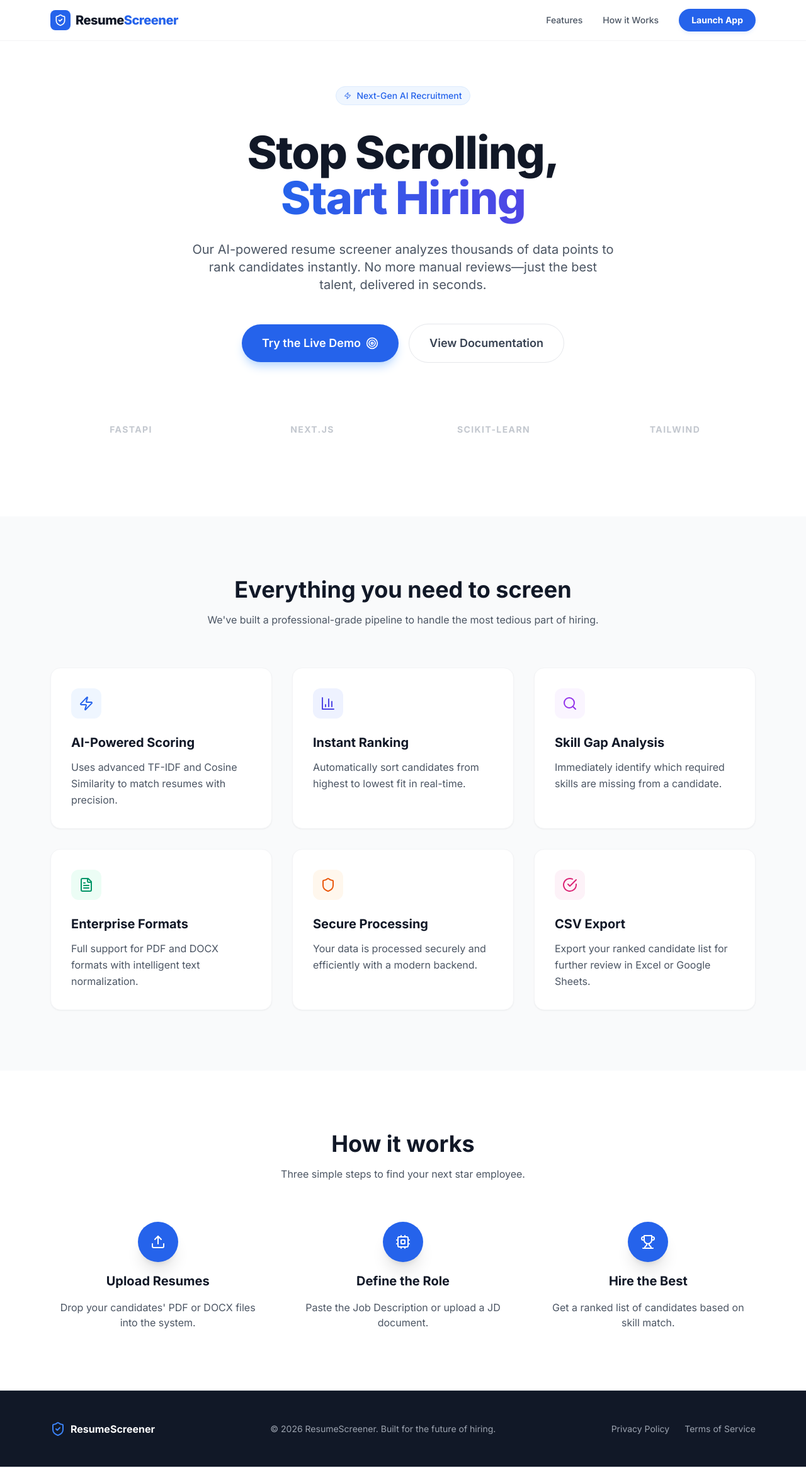
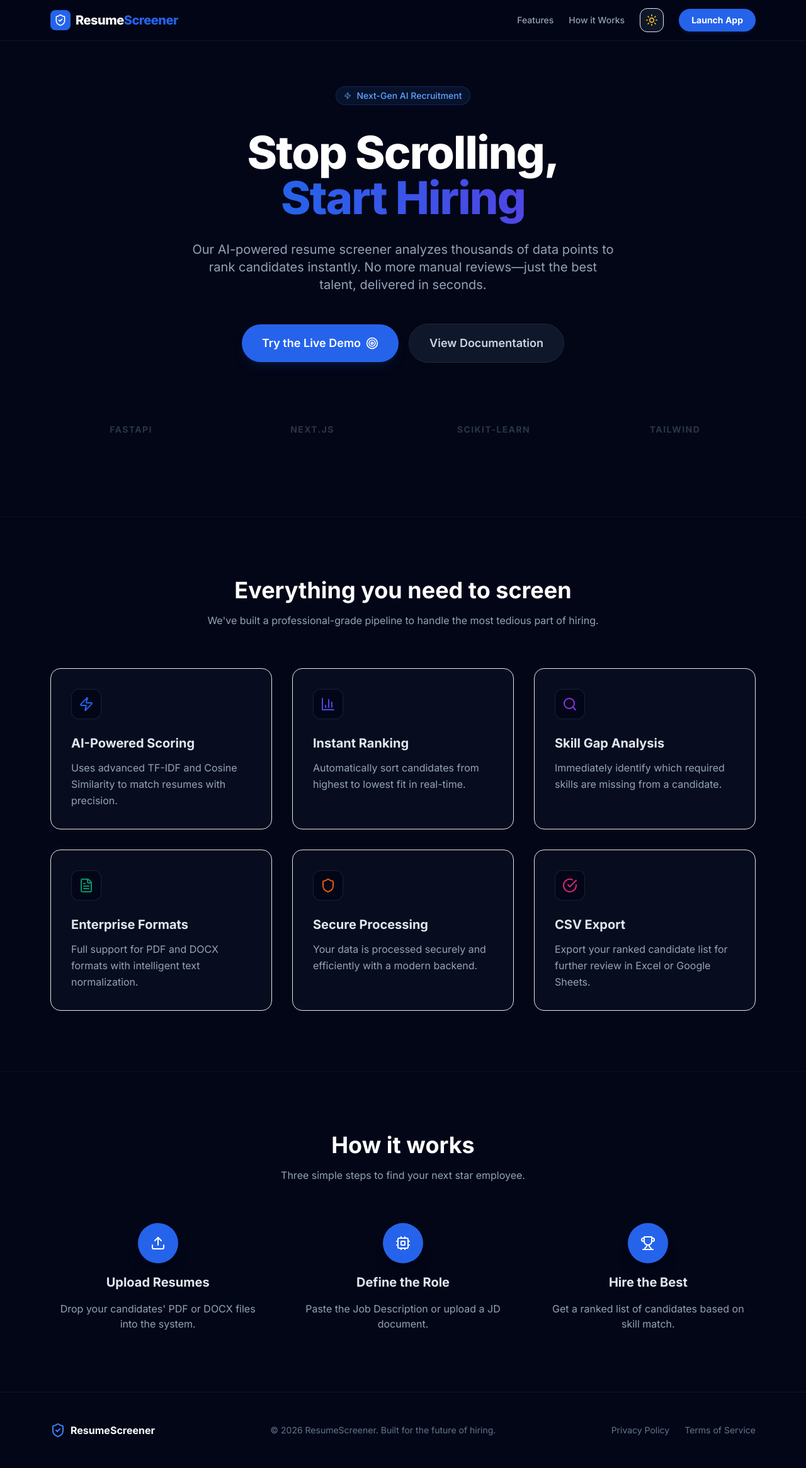
Before and after one commit to Aryan-theccool/resume-task, a Next.js app in the folder frontend/: page / in a window 1280 px wide. Shown: the whole page at 63% size. Built offline with nearby package versions, Linux system fonts and the light colour scheme; no server answers.

Commit message:
implement frontend dashboard with resume upload, job description analysis, and interactive results table components

```diff
--- a/frontend/app/page.tsx
+++ b/frontend/app/page.tsx
@@ -3,25 +3,38 @@ import React, { useState } from 'react';
 import UploadSection from '@/components/UploadSection';
 import ResultsTable from '@/components/ResultsTable';
 import LandingPage from '@/components/landing/page';
-import { ArrowLeft } from 'lucide-react';
+import { ArrowLeft, Sun, Moon } from 'lucide-react';
 
 export default function HomePage() {
   const [showScreener, setShowScreener] = useState(false);
   const [analysisCount, setAnalysisCount] = useState(0);
+  const [darkMode, setDarkMode] = useState(true);
 
   if (!showScreener) {
-    return <LandingPage onLaunch={() => setShowScreener(true)} />;
+    return <LandingPage onLaunch={() => setShowScreener(true)} darkMode={darkMode} setDarkMode={setDarkMode} />;
   }
 
   return (
-    <div className="bg-slate-950 text-white min-h-screen selection:bg-blue-500/30 selection:text-blue-300 overflow-x-hidden">
+    <div className={`${
+      darkMode
+        ? 'bg-slate-950 text-white selection:bg-blue-500/30 selection:text-blue-300'
+        : 'bg-slate-50 text-slate-900 selection:bg-blue-100 selection:text-blue-700'
+    } min-h-screen overflow-x-hidden transition-colors duration-300`}>
       {/* Sleek top navbar banner (Synced with Landing) */}
-      <header className="border-b border-slate-900 bg-slate-950/80 backdrop-blur-md sticky top-0 z-50 px-6 py-4">
+      <header className={`${
+        darkMode
+          ? 'border-slate-900 bg-slate-950/80 text-white'
+          : 'border-slate-200 bg-white/80 text-slate-800'
+      } border-b backdrop-blur-md sticky top-0 z-50 px-6 py-4 transition-colors duration-300`}>
         <div className="max-w-6xl mx-auto flex items-center justify-between">
           <div className="flex items-center gap-3">
             <button
               onClick={() => setShowScreener(false)}
-              className="p-2 hover:bg-slate-900 rounded-lg text-slate-400 hover:text-white transition-colors mr-1"
+              className={`p-2 rounded-lg transition-colors mr-1 ${
+                darkMode
+                  ? 'hover:bg-slate-900 text-slate-400 hover:text-white'
+                  : 'hover:bg-slate-100 text-slate-500 hover:text-slate-800'
+              }`}
               title="Back to Home"
             >
               <ArrowLeft className="w-5 h-5" />
@@ -29,28 +42,52 @@ export default function HomePage() {
             <div className="w-8 h-8 rounded-lg bg-gradient-to-r from-blue-600 to-indigo-600 flex items-center justify-center font-bold text-white text-sm shadow-md shadow-blue-500/10">
               RS
             </div>
-            <span className="font-extrabold text-lg tracking-tight text-white">
+            <span className={`font-extrabold text-lg tracking-tight ${darkMode ? 'text-white' : 'text-slate-800'}`}>
               Resume<span className="text-blue-400">Screener</span>
             </span>
           </div>
 
-          <div className="text-xs text-slate-500 font-mono bg-slate-900 border border-slate-800/80 px-3 py-1.5 rounded-full">
-            v1.0.0 Beta
+          <div className="flex items-center gap-4">
+            <button
+              onClick={() => setDarkMode(!darkMode)}
+              className={`p-2 rounded-xl border transition-all active:scale-[0.9] ${
+                darkMode
+                  ? 'border-slate-850 bg-slate-900 hover:bg-slate-850 text-amber-400 hover:text-amber-300'
+                  : 'border-slate-200 bg-slate-100 hover:bg-slate-200 text-indigo-600 hover:text-indigo-700'
+              }`}
+              title={darkMode ? "Switch to Light Mode" : "Switch to Dark Mode"}
+            >
+              {darkMode ? <Sun className="w-5 h-5" /> : <Moon className="w-5 h-5" />}
+            </button>
+
+            <div className={`text-xs font-mono px-3 py-1.5 rounded-full border transition-colors duration-300 ${
+              darkMode
+                ? 'text-slate-500 bg-slate-900 border-slate-800/80'
+                : 'text-slate-500 bg-slate-150 border-slate-200'
+            }`}>
+              v1.0.0 Beta
+            </div>
           </div>
         </div>
       </header>
 
       <main className="p-4 md:p-8 max-w-6xl mx-auto space-y-8 animate-in fade-in duration-500">
-        <UploadSection onAnalysisComplete={() => setAnalysisCount(c => c + 1)} />
+        <UploadSection darkMode={darkMode} onAnalysisComplete={() => setAnalysisCount(c => c + 1)} />
 
         <div className="space-y-4 animate-in fade-in slide-in-from-bottom-4 duration-500">
-          <h2 className="text-lg font-extrabold tracking-tight text-slate-200">Ranked Candidates</h2>
-          <ResultsTable key={analysisCount} refresh={() => setAnalysisCount(c => c + 1)} />
+          <h2 className={`text-lg font-extrabold tracking-tight ${darkMode ? 'text-slate-200' : 'text-slate-800'}`}>
+            Ranked Candidates
+          </h2>
+          <ResultsTable darkMode={darkMode} key={analysisCount} refresh={() => setAnalysisCount(c => c + 1)} />
         </div>
       </main>
 
       {/* Modern minimal footer */}
-      <footer className="border-t border-slate-900 bg-slate-950 py-8 px-6 text-center text-xs text-slate-700 font-mono">
+      <footer className={`${
+        darkMode
+          ? 'border-slate-900 bg-slate-950 text-slate-700'
+          : 'border-slate-200 bg-slate-100 text-slate-500'
+      } border-t py-8 px-6 text-center text-xs font-mono transition-colors duration-300`}>
         &copy; {new Date().getFullYear()} AI Resume Screener & Candidate Ranking System. All rights reserved.
       </footer>
     </div>
--- a/frontend/components/landing/Features.tsx
+++ b/frontend/components/landing/Features.tsx
@@ -41,25 +41,45 @@ const features = [
     },
 ];
 
-export default function Features() {
+export default function Features({ darkMode }: { darkMode: boolean }) {
     return (
-        <section className="py-24 bg-gray-50">
+        <section className={`py-24 transition-colors duration-300 ${
+          darkMode ? 'bg-slate-950 border-t border-b border-slate-900/50' : 'bg-gray-50'
+        }`}>
             <div className="max-w-6xl mx-auto px-4">
                 <div className="text-center mb-16 space-y-4">
-                    <h2 className="text-3xl md:text-4xl font-bold text-gray-900">Everything you need to screen</h2>
-                    <p className="text-gray-600 max-w-2xl mx-auto">
+                    <h2 className={`text-3xl md:text-4xl font-bold transition-colors duration-300 ${
+                      darkMode ? 'text-white' : 'text-gray-900'
+                    }`}>Everything you need to screen</h2>
+                    <p className={`max-w-2xl mx-auto transition-colors duration-300 ${
+                      darkMode ? 'text-slate-400' : 'text-gray-600'
+                    }`}>
                         We've built a professional-grade pipeline to handle the most tedious part of hiring.
                     </p>
                 </div>
 
                 <div className="grid grid-cols-1 md:grid-cols-3 gap-8">
                     {features.map((f, i) => (
-                        <div key={i} className="p-8 bg-white rounded-2xl border border-gray-100 shadow-sm hover:shadow-md transition-all hover:-translate-y-1 group">
-                            <div className={`w-12 h-12 ${f.color} rounded-xl flex items-center justify-center mb-6 group-hover:scale-110 transition-transform`}>
-                                {f.icon}
+                        <div key={i} className={`p-8 rounded-2xl border transition-all duration-300 hover:-translate-y-1 group ${
+                          darkMode
+                            ? 'bg-slate-900/40 border-slate-850 hover:border-slate-800 hover:bg-slate-900/70'
+                            : 'bg-white border-gray-100 shadow-sm hover:shadow-md'
+                        }`}>
+                            <div className={`w-12 h-12 rounded-xl flex items-center justify-center mb-6 transition-transform group-hover:scale-110 ${
+                              darkMode ? 'bg-slate-950 border border-slate-800/80 text-blue-400' : f.color
+                            }`}>
+                                {React.cloneElement(f.icon as React.ReactElement, {
+                                  className: `w-6 h-6 ${(f.icon as React.ReactElement).props.className} ${
+                                    darkMode ? 'text-blue-400' : ''
+                                  }`
+                                })}
                             </div>
-                            <h3 className="text-xl font-bold text-gray-900 mb-3">{f.title}</h3>
-                            <p className="text-gray-600 leading-relaxed">{f.desc}</p>
+                            <h3 className={`text-xl font-bold mb-3 transition-colors duration-300 ${
+                              darkMode ? 'text-slate-200' : 'text-gray-900'
+                            }`}>{f.title}</h3>
+                            <p className={`leading-relaxed transition-colors duration-300 ${
+                              darkMode ? 'text-slate-400' : 'text-gray-600'
+                            }`}>{f.desc}</p>
                         </div>
                     ))}
                 </div>
--- a/frontend/components/landing/Hero.tsx
+++ b/frontend/components/landing/Hero.tsx
@@ -2,29 +2,41 @@
 import React from 'react';
 import { Zap, Target } from 'lucide-react';
 
-export default function LandingHero({ onStart }: { onStart: () => void }) {
+export default function LandingHero({ onStart, darkMode }: { onStart: () => void; darkMode: boolean }) {
     return (
         <section className="relative pt-20 pb-32 overflow-hidden">
             {/* Background Gradient Orbs */}
             <div className="absolute top-0 left-1/2 -translate-x-1/2 w-full h-full -z-10">
-                <div className="absolute top-[-10%] left-[-10%] w-[40%] h-[40%] rounded-full bg-blue-100/50 blur-[120px]" />
-                <div className="absolute bottom-[-10%] right-[-10%] w-[40%] h-[40%] rounded-full bg-indigo-100/50 blur-[120px]" />
+                <div className={`absolute top-[-10%] left-[-10%] w-[40%] h-[40%] rounded-full blur-[120px] transition-colors duration-300 ${
+                  darkMode ? 'bg-blue-900/10' : 'bg-blue-100/50'
+                }`} />
+                <div className={`absolute bottom-[-10%] right-[-10%] w-[40%] h-[40%] rounded-full blur-[120px] transition-colors duration-300 ${
+                  darkMode ? 'bg-indigo-900/10' : 'bg-indigo-100/50'
+                }`} />
             </div>
 
             <div className="max-w-6xl mx-auto px-4 text-center space-y-8">
-                <div className="inline-flex items-center gap-2 px-3 py-1 rounded-full bg-blue-50 text-blue-600 text-sm font-medium border border-blue-100 animate-bounce">
+                <div className={`inline-flex items-center gap-2 px-3 py-1 rounded-full text-sm font-medium border animate-bounce transition-colors duration-300 ${
+                  darkMode
+                    ? 'bg-blue-500/10 text-blue-400 border-blue-500/20'
+                    : 'bg-blue-50 text-blue-600 border-blue-100'
+                }`}>
                     <Zap className="w-3 h-3" />
                     <span>Next-Gen AI Recruitment</span>
                 </div>
 
-                <h1 className="text-5xl md:text-7xl font-extrabold text-gray-900 tracking-tight leading-[1.1]">
+                <h1 className={`text-5xl md:text-7xl font-extrabold tracking-tight leading-[1.1] transition-colors duration-300 ${
+                  darkMode ? 'text-white' : 'text-gray-900'
+                }`}>
                     Stop Scrolling, <br />
                     <span className="text-transparent bg-clip-text bg-gradient-to-r from-blue-600 to-indigo-600">
                         Start Hiring
                     </span>
                 </h1>
 
-                <p className="max-w-2xl mx-auto text-lg md:text-xl text-gray-600 leading-relaxed">
+                <p className={`max-w-2xl mx-auto text-lg md:text-xl leading-relaxed transition-colors duration-300 ${
+                  darkMode ? 'text-slate-400' : 'text-gray-600'
+                }`}>
                     Our AI-powered resume screener analyzes thousands of data points to rank candidates
                     instantly. No more manual reviews—just the best talent, delivered in seconds.
                 </p>
@@ -32,18 +44,26 @@ export default function LandingHero({ onStart }: { onStart: () => void }) {
                 <div className="flex flex-col sm:flex-row items-center justify-center gap-4 pt-4">
                     <button
                         onClick={onStart}
-                        className="px-8 py-4 bg-blue-600 text-white rounded-full font-semibold text-lg hover:bg-blue-700 hover:scale-105 transition-all shadow-lg shadow-blue-200 flex items-center gap-2"
+                        className={`px-8 py-4 bg-blue-600 text-white rounded-full font-semibold text-lg hover:bg-blue-700 hover:scale-105 active:scale-[0.98] transition-all flex items-center gap-2 shadow-lg ${
+                          darkMode ? 'shadow-blue-950/40' : 'shadow-blue-200'
+                        }`}
                     >
                         Try the Live Demo <Target className="w-5 h-5" />
                     </button>
-                    <button className="px-8 py-4 bg-white text-gray-700 border border-gray-200 rounded-full font-semibold text-lg hover:bg-gray-50 transition-all">
+                    <button className={`px-8 py-4 border rounded-full font-semibold text-lg transition-all ${
+                      darkMode
+                        ? 'bg-slate-900 text-slate-300 border-slate-800 hover:bg-slate-800 hover:text-white'
+                        : 'bg-white text-gray-700 border-gray-200 hover:bg-gray-50'
+                    }`}>
                         View Documentation
                     </button>
                 </div>
 
                 <div className="pt-16 grid grid-cols-2 md:grid-cols-4 gap-8 opacity-60">
                     {['FastAPI', 'Next.js', 'Scikit-Learn', 'Tailwind'].map((tech) => (
-                        <div key={tech} className="text-sm font-bold text-gray-400 uppercase tracking-widest">
+                        <div key={tech} className={`text-sm font-bold uppercase tracking-widest transition-colors duration-300 ${
+                          darkMode ? 'text-slate-600' : 'text-gray-400'
+                        }`}>
                             {tech}
                         </div>
                     ))}
--- a/frontend/components/landing/HowItWorks.tsx
+++ b/frontend/components/landing/HowItWorks.tsx
@@ -20,28 +20,40 @@ const steps = [
     },
 ];
 
-export default function HowItWorks() {
+export default function HowItWorks({ darkMode }: { darkMode: boolean }) {
     return (
-        <section className="py-24">
+        <section className={`py-24 transition-colors duration-300 ${
+          darkMode ? 'bg-slate-950 text-white' : 'bg-white text-gray-900'
+        }`}>
             <div className="max-w-6xl mx-auto px-4">
                 <div className="text-center mb-16 space-y-4">
-                    <h2 className="text-3xl md:text-4xl font-bold text-gray-900">How it works</h2>
-                    <p className="text-gray-600 max-w-2xl mx-auto">
+                    <h2 className={`text-3xl md:text-4xl font-bold transition-colors duration-300 ${
+                      darkMode ? 'text-white' : 'text-gray-900'
+                    }`}>How it works</h2>
+                    <p className={`max-w-2xl mx-auto transition-colors duration-300 ${
+                      darkMode ? 'text-slate-400' : 'text-gray-600'
+                    }`}>
                         Three simple steps to find your next star employee.
                     </p>
                 </div>
 
                 <div className="grid grid-cols-1 md:grid-cols-3 gap-12 relative">
                     {/* Connecting Line (Desktop) */}
-                    <div className="hidden md:block absolute top-1/2 left-0 w-full h-0.5 bg-gray-200 -z-10" />
+                    <div className={`hidden md:block absolute top-1/2 left-0 w-full h-0.5 -z-10 transition-colors duration-300 ${
+                      darkMode ? 'bg-slate-800' : 'bg-gray-200'
+                    }`} />
 
                     {steps.map((s, i) => (
                         <div key={i} className="flex flex-col items-center text-center space-y-4">
                             <div className="w-16 h-16 bg-blue-600 text-white rounded-full flex items-center justify-center shadow-xl relative z-10">
                                 {s.icon}
                             </div>
-                            <h3 className="text-xl font-bold text-gray-900">{s.title}</h3>
-                            <p className="text-gray-600 max-w-xs">{s.desc}</p>
+                            <h3 className={`text-xl font-bold transition-colors duration-300 ${
+                              darkMode ? 'text-slate-200' : 'text-gray-900'
+                            }`}>{s.title}</h3>
+                            <p className={`max-w-xs transition-colors duration-300 ${
+                              darkMode ? 'text-slate-400' : 'text-gray-600'
+                            }`}>{s.desc}</p>
                         </div>
                     ))}
                 </div>
--- a/frontend/components/landing/page.tsx
+++ b/frontend/components/landing/page.tsx
@@ -1,27 +1,56 @@
 'use client';
 import React from 'react';
-import { ShieldCheck } from 'lucide-react';
+import { ShieldCheck, Sun, Moon } from 'lucide-react';
 import LandingHero from '@/components/landing/Hero';
 import Features from '@/components/landing/Features';
 import HowItWorks from '@/components/landing/HowItWorks';
 
-export default function HomePage({ onLaunch }: { onLaunch: () => void }) {
+export default function HomePage({
+  onLaunch,
+  darkMode,
+  setDarkMode
+}: {
+  onLaunch: () => void;
+  darkMode: boolean;
+  setDarkMode: (d: boolean) => void
+}) {
     return (
-        <main className="min-h-screen bg-white text-gray-900 selection:bg-blue-100 selection:text-blue-700">
+        <main className={`${
+          darkMode
+            ? 'bg-slate-950 text-white selection:bg-blue-500/30 selection:text-blue-300'
+            : 'bg-white text-gray-900 selection:bg-blue-100 selection:text-blue-700'
+        } min-h-screen transition-colors duration-300`}>
             {/* Navbar */}
-            <nav className="fixed top-0 w-full z-50 bg-white/80 backdrop-blur-md border-b border-gray-100">
+            <nav className={`${
+              darkMode
+                ? 'bg-slate-950/85 border-slate-900 text-white'
+                : 'bg-white/80 border-gray-100 text-gray-900'
+            } fixed top-0 w-full z-50 backdrop-blur-md border-b transition-colors duration-300`}>
                 <div className="max-w-6xl mx-auto px-4 h-16 flex items-center justify-between">
-                    <div className="flex items-center gap-2 font-bold text-xl text-gray-900">
+                    <div className="flex items-center gap-2 font-bold text-xl">
                         <div className="bg-blue-600 p-1.5 rounded-lg text-white">
                             <ShieldCheck className="w-5 h-5" />
                         </div>
-                        <span className="font-extrabold tracking-tight">
+                        <span className={`font-extrabold tracking-tight ${darkMode ? 'text-white' : 'text-gray-900'}`}>
                           Resume<span className="text-blue-600">Screener</span>
                         </span>
                     </div>
-                    <div className="hidden md:flex items-center gap-8 text-sm font-medium text-gray-600">
-                        <a href="#features" className="hover:text-blue-600 transition-colors">Features</a>
-                        <a href="#how-it-works" className="hover:text-blue-600 transition-colors">How it Works</a>
+                    <div className="hidden md:flex items-center gap-6 text-sm font-medium">
+                        <a href="#features" className={`hover:text-blue-600 transition-colors ${darkMode ? 'text-slate-400 hover:text-white' : 'text-gray-600'}`}>Features</a>
+                        <a href="#how-it-works" className={`hover:text-blue-600 transition-colors ${darkMode ? 'text-slate-400 hover:text-white' : 'text-gray-600'}`}>How it Works</a>
+
+                        <button
+                            onClick={() => setDarkMode(!darkMode)}
+                            className={`p-2 rounded-xl border transition-all active:scale-[0.9] ${
+                                darkMode
+                                    ? 'border-slate-850 bg-slate-900 hover:bg-slate-800 text-amber-400 hover:text-amber-300'
+                                    : 'border-slate-200 bg-slate-100 hover:bg-slate-200 text-indigo-600 hover:text-indigo-700'
+                            }`}
+                            title={darkMode ? "Switch to Light Mode" : "Switch to Dark Mode"}
+                        >
+                            {darkMode ? <Sun className="w-5 h-5" /> : <Moon className="w-5 h-5" />}
+                        </button>
+
                         <button
                             onClick={onLaunch}
                             className="px-5 py-2 bg-blue-600 text-white rounded-full font-bold hover:bg-blue-700 active:scale-[0.98] transition-all shadow-md shadow-blue-500/10"
@@ -34,19 +63,23 @@ export default function HomePage({ onLaunch }: { onLaunch: () => void }) {
 
             {/* Landing Page Sections */}
             <div className="pt-16">
-                <LandingHero onStart={onLaunch} />
+                <LandingHero onStart={onLaunch} darkMode={darkMode} />
 
                 <section id="features">
-                    <Features />
+                    <Features darkMode={darkMode} />
                 </section>
 
                 <section id="how-it-works">
-                    <HowItWorks />
+                    <HowItWorks darkMode={darkMode} />
                 </section>
             </div>
 
             {/* Footer */}
-            <footer className="bg-gray-900 text-gray-400 py-12 border-t border-gray-800">
+            <footer className={`${
+              darkMode
+                ? 'bg-slate-950 text-slate-500 border-slate-900'
+                : 'bg-gray-900 text-gray-400 border-gray-800'
+            } py-12 border-t transition-colors duration-300`}>
                 <div className="max-w-6xl mx-auto px-4 flex flex-col md:flex-row justify-between items-center gap-6">
                     <div className="flex items-center gap-2 font-bold text-white">
                         <ShieldCheck className="w-6 h-6 text-blue-500" />
```
Also changed, not shown: frontend/components/ResultsTable.tsx (+55 -17 lines), frontend/components/UploadSection.tsx (+55 -19 lines).
